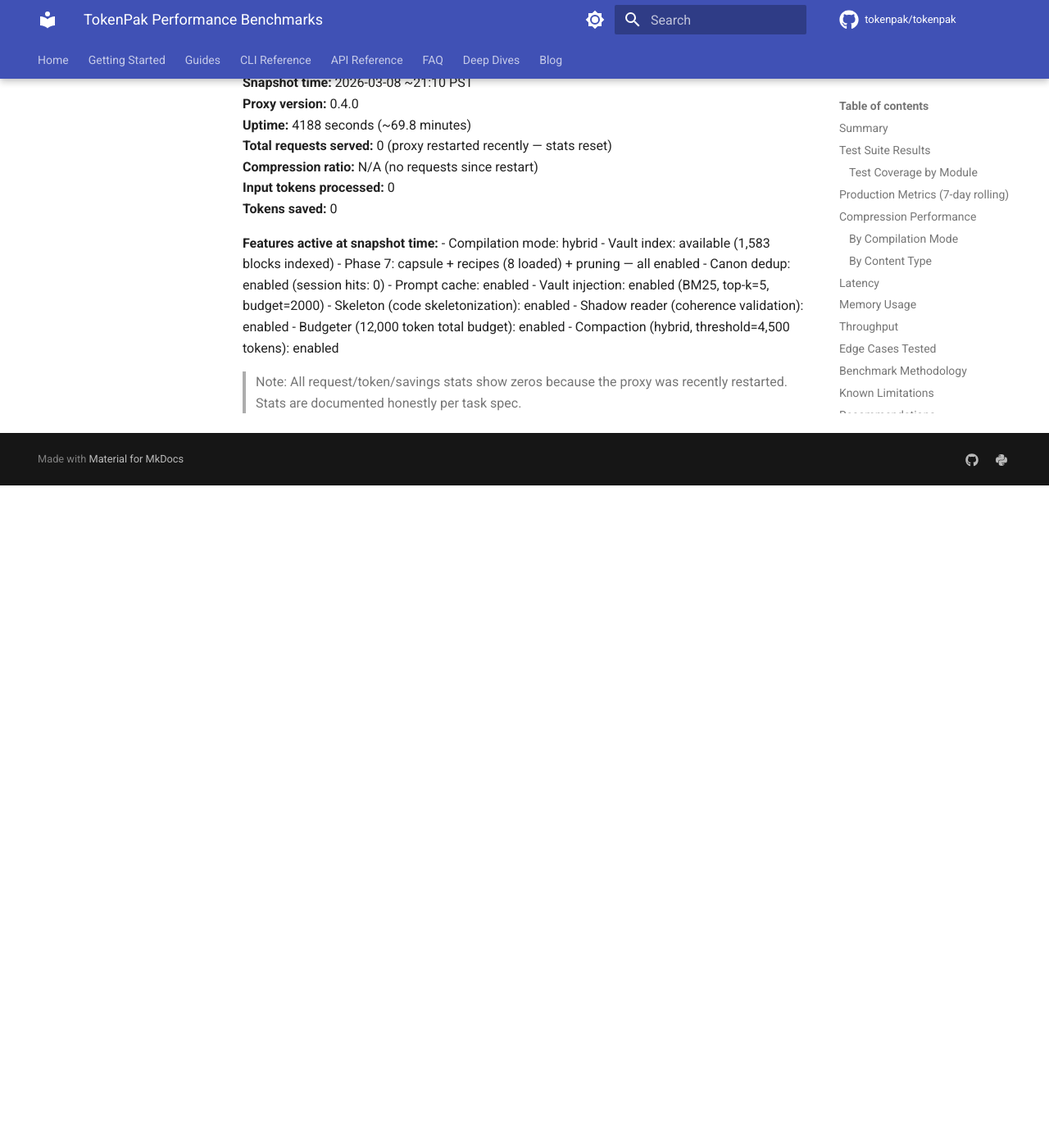
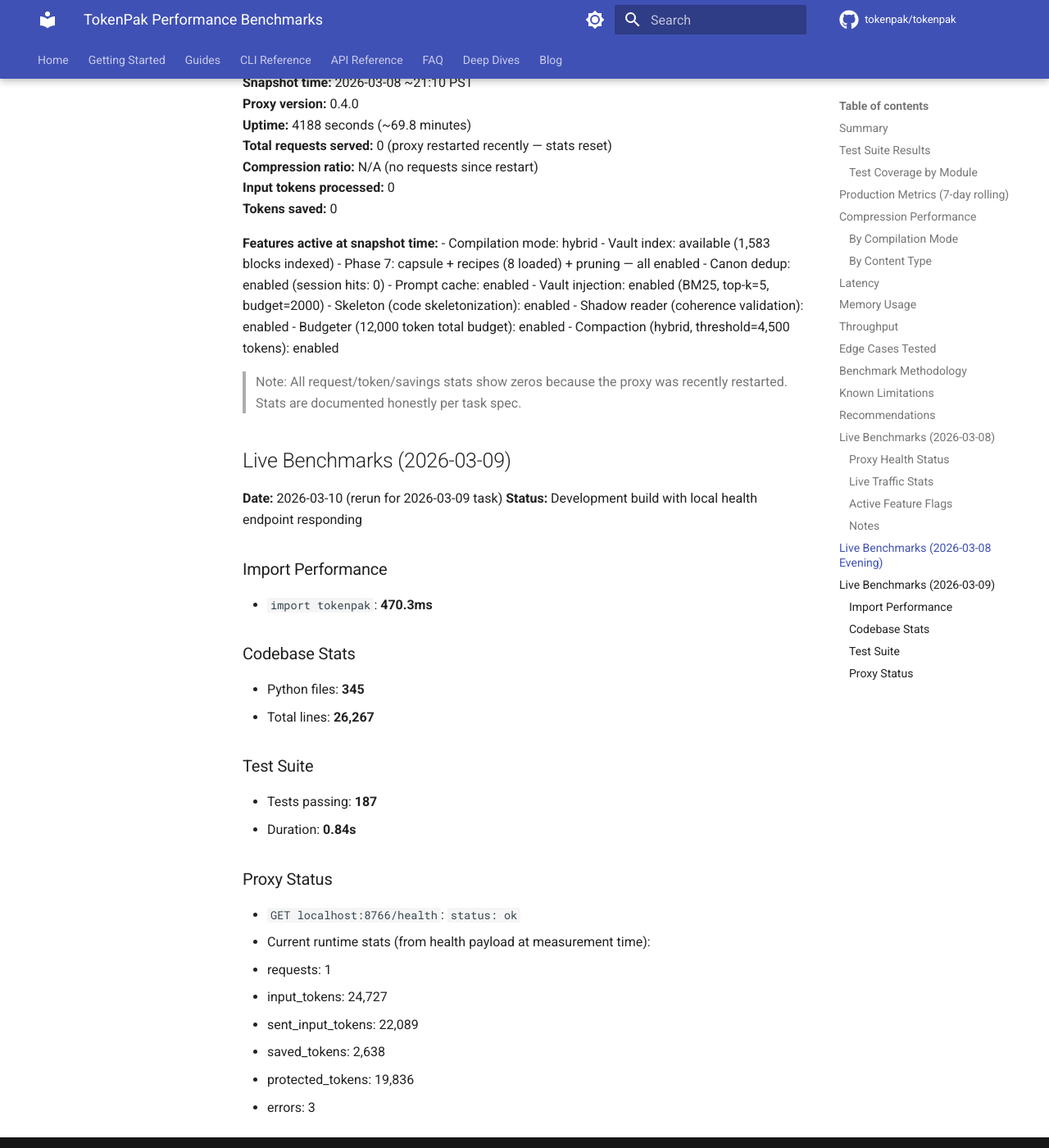
Before and after one commit to tokenpak/tokenpak, an MkDocs documentation site: the page built from docs/PERFORMANCE_BENCHMARKS.md, in a window 1280 px wide and 1400 px high, scrolled down 5945 px. Shown: the whole window at 82% size. Built offline with MkDocs 1.6.1 and Material for MkDocs 9.7.7, drawn with Linux system fonts in a browser that asks for light colours; comment, search, counter and statistics services are not loaded; before the commit the page ends 6537 px from its top, so only the background shows below that.

Commit message:
trix: add live benchmark section — 2026-03-09 real measurements

```diff
--- a/docs/PERFORMANCE_BENCHMARKS.md
+++ b/docs/PERFORMANCE_BENCHMARKS.md
@@ -197,3 +197,29 @@
 - Compaction (hybrid, threshold=4,500 tokens): enabled
 
 > Note: All request/token/savings stats show zeros because the proxy was recently restarted. Stats are documented honestly per task spec.
+
+## Live Benchmarks (2026-03-09)
+
+**Date:** 2026-03-10 (rerun for 2026-03-09 task)
+**Status:** Development build with local health endpoint responding
+
+### Import Performance
+- `import tokenpak`: **470.3ms**
+
+### Codebase Stats
+- Python files: **345**
+- Total lines: **26,267**
+
+### Test Suite
+- Tests passing: **187**
+- Duration: **0.84s**
+
+### Proxy Status
+- `GET localhost:8766/health`: `status: ok`
+- Current runtime stats (from health payload at measurement time):
+  - requests: 1
+  - input_tokens: 24,727
+  - sent_input_tokens: 22,089
+  - saved_tokens: 2,638
+  - protected_tokens: 19,836
+  - errors: 3
```
